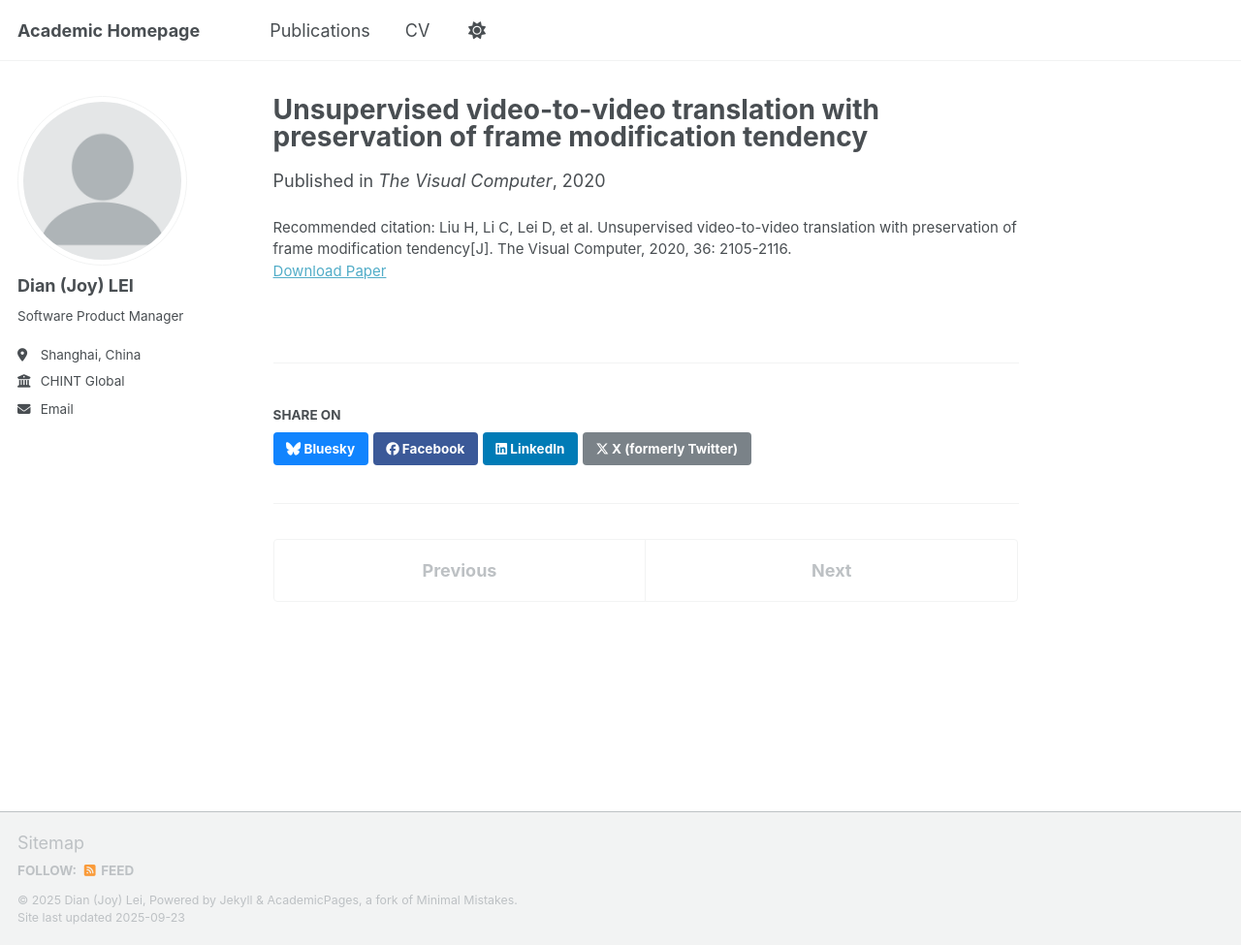
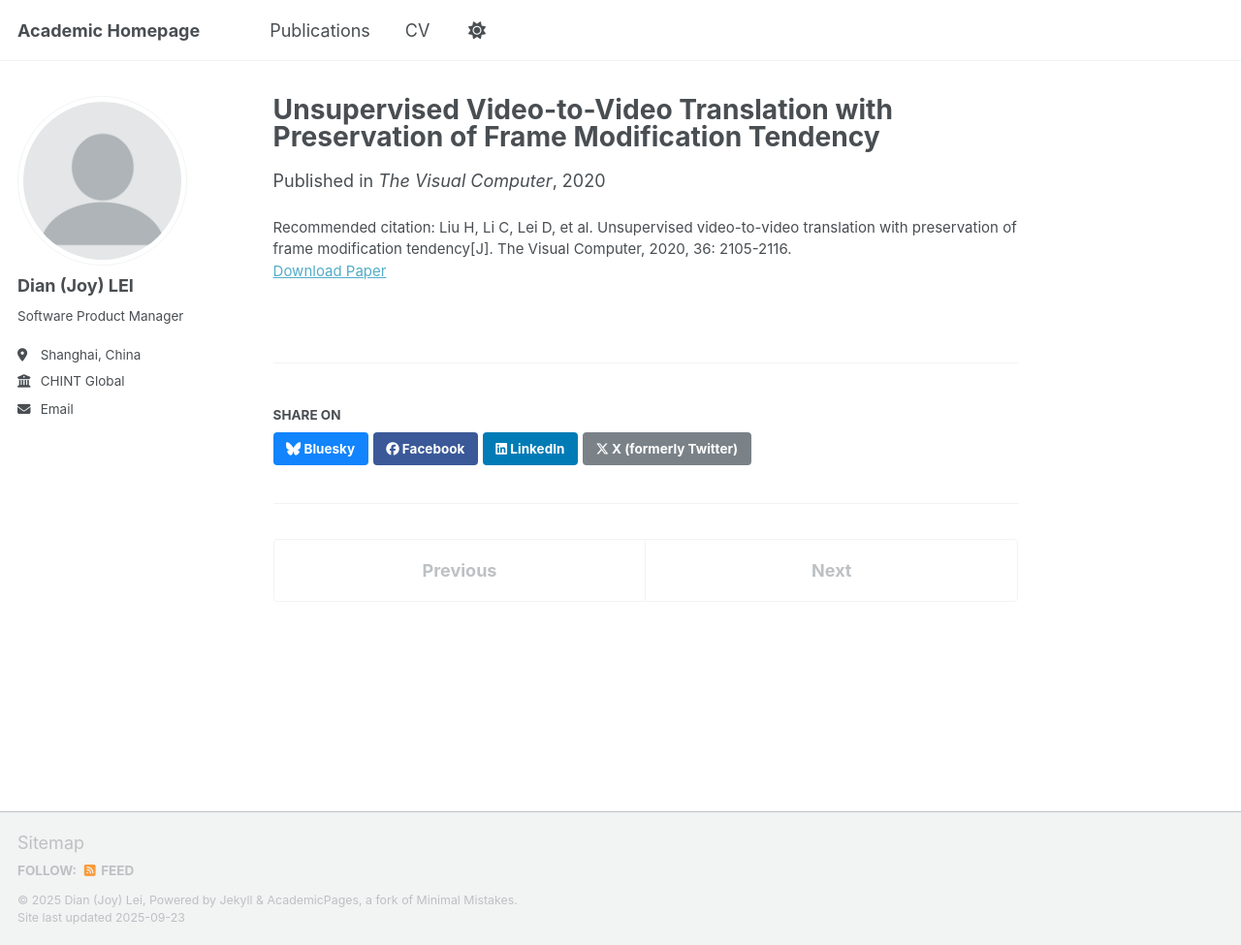
Before and after one commit to joy-lei/joy-lei.github.io, a Jekyll site: the page built from _publications/2020_unsupervised_video2video_translation.md, in a window 1280 px wide and 975 px high. Shown: the whole window at 97% size. Built offline with Jekyll 4.4.1, drawn with Linux system fonts in a browser that asks for light colours; a script that is not in the unit is left out.

```diff
--- a/_publications/2020_unsupervised_video2video_translation.md
+++ b/_publications/2020_unsupervised_video2video_translation.md
@@ -1,5 +1,5 @@
 ---
-title: "Unsupervised video-to-video translation with preservation of frame modification tendency"
+title: "Unsupervised Video-to-Video Translation with Preservation of Frame Modification Tendency"
 collection: publications
 category: manuscripts
 permalink: /publication/2020_unsupervised_video2video_translation
```
